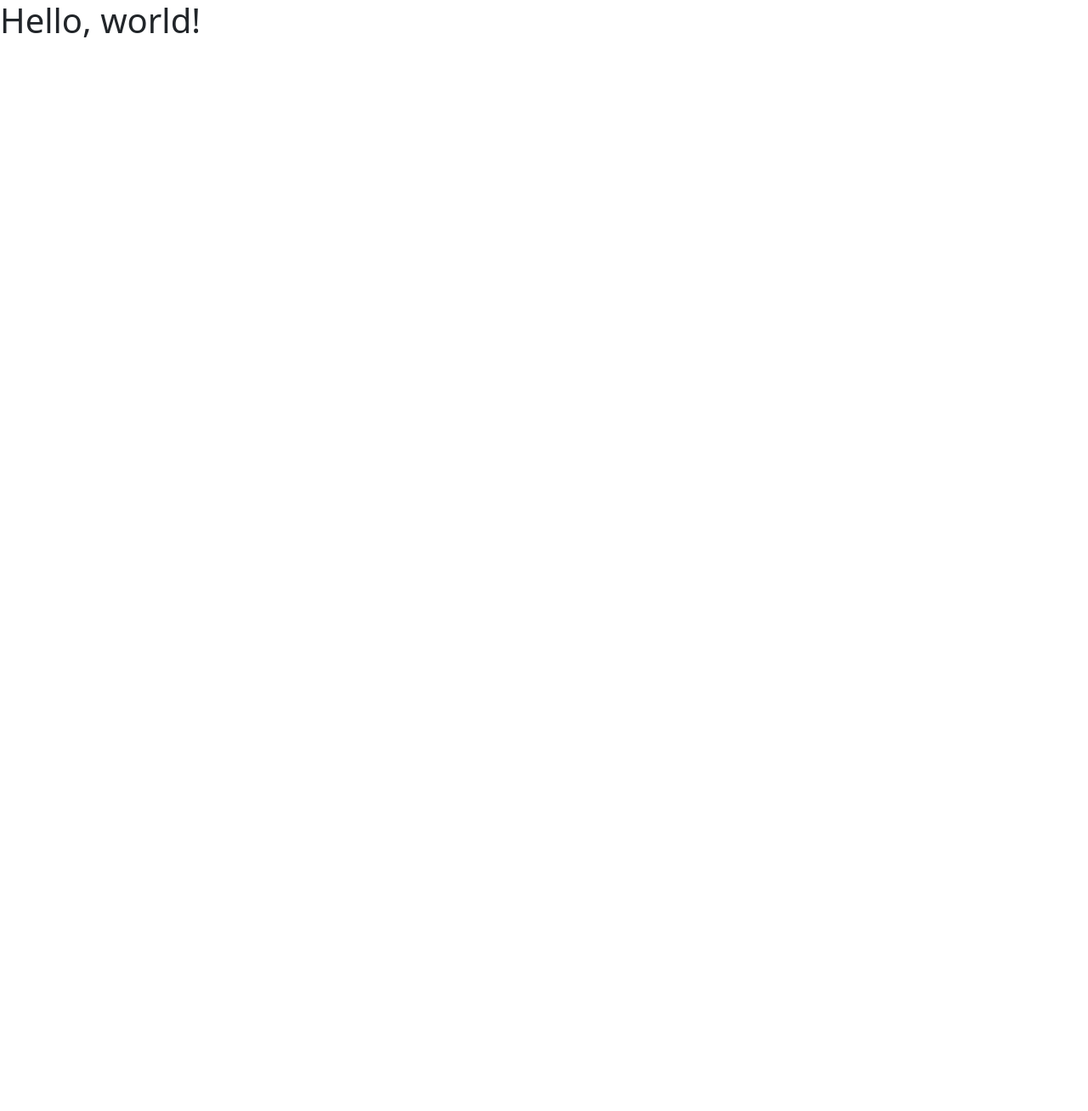
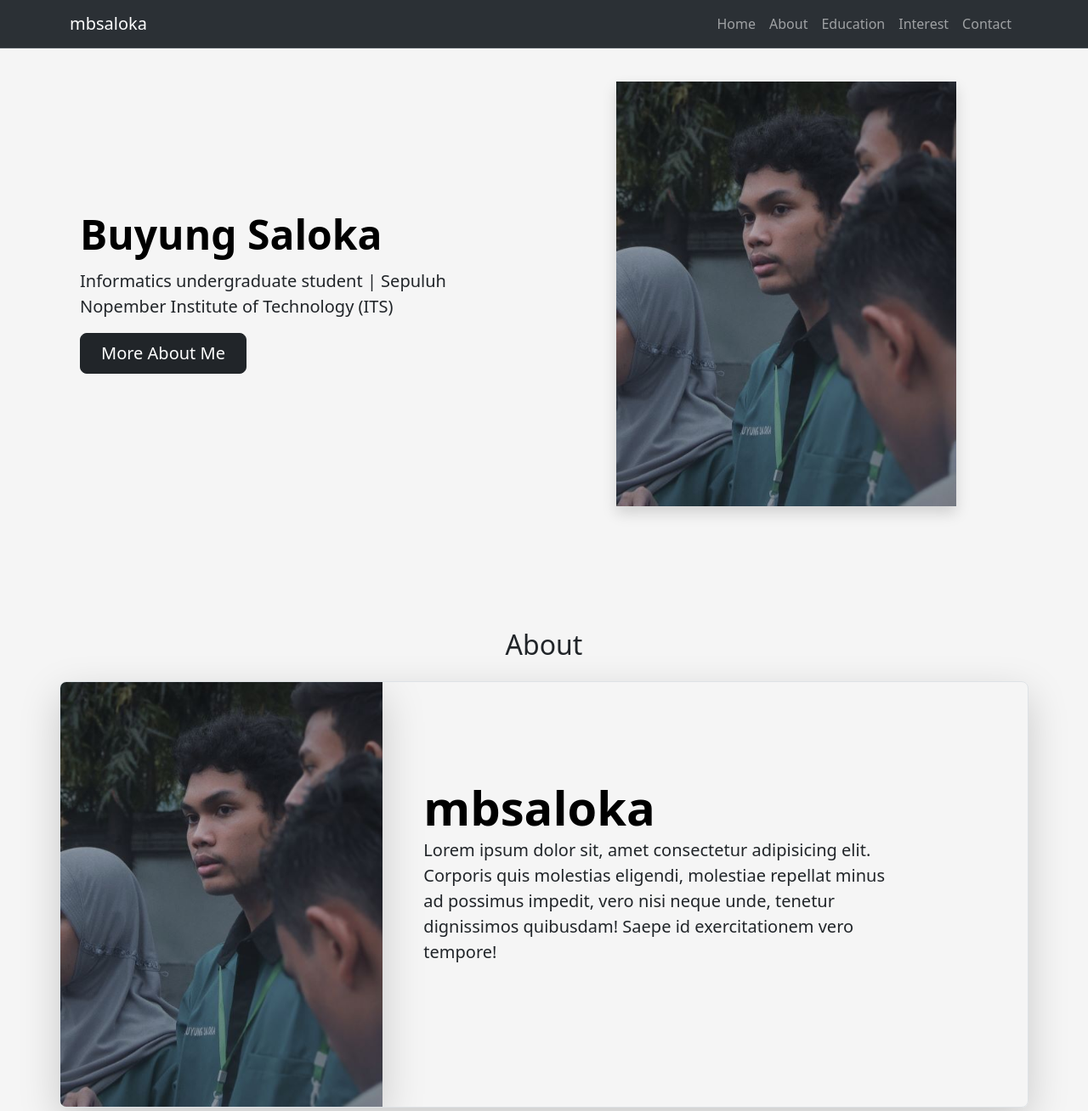
Before and after one commit to mbsaloka/my-portfolio, a plain HTML site: page index.html in a window 1280 px wide. Shown: the top 1308 px of the page at 85% size. Before the commit the page ends 800 px from the top, so only its background shows below. Drawn offline with nearby package versions, Linux system fonts and the light colour scheme.

Commit message:
membuat navbar, hero, dan about

```diff
--- a/css/style.css
+++ b/css/style.css
@@ -0,0 +1,4 @@
+body {
+  min-height: 2000px;
+  background-color: #f5f5f5;
+}
--- a/index.html
+++ b/index.html
@@ -3,11 +3,84 @@
   <head>
     <meta charset="utf-8" />
     <meta name="viewport" content="width=device-width, initial-scale=1" />
-    <title>Bootstrap demo</title>
+    <title>Buyung Saloka</title>
     <link href="https://cdn.jsdelivr.net/npm/bootstrap@5.3.0/dist/css/bootstrap.min.css" rel="stylesheet" integrity="sha384-9ndCyUaIbzAi2FUVXJi0CjmCapSmO7SnpJef0486qhLnuZ2cdeRhO02iuK6FUUVM" crossorigin="anonymous" />
+    <link rel="stylesheet" href="css/style.css" />
   </head>
   <body>
-    <h1>Hello, world!</h1>
+    <!-- Navbar -->
+    <nav class="navbar navbar-expand-lg bg-body-tertiary fixed-top bg-dark border-bottom border-bottom-dark" data-bs-theme="dark">
+      <div class="container">
+        <a class="navbar-brand" href="#">mbsaloka</a>
+        <button class="navbar-toggler" type="button" data-bs-toggle="collapse" data-bs-target="#navbarNavDropdown" aria-controls="navbarNavDropdown" aria-expanded="false" aria-label="Toggle navigation">
+          <span class="navbar-toggler-icon"></span>
+        </button>
+        <div class="collapse navbar-collapse" id="navbarNavDropdown">
+          <ul class="navbar-nav ms-auto">
+            <li class="nav-item">
+              <a class="nav-link" aria-current="page" href="#">Home</a>
+            </li>
+            <li class="nav-item">
+              <a class="nav-link" href="#about">About</a>
+            </li>
+            <li class="nav-item">
+              <a class="nav-link" href="#education">Education</a>
+            </li>
+            <li class="nav-item">
+              <a class="nav-link" href="#interest">Interest</a>
+            </li>
+            <li class="nav-item">
+              <a class="nav-link" href="#contact">Contact</a>
+            </li>
+          </ul>
+        </div>
+      </div>
+    </nav>
+    <!-- Akhir Navbar -->
+
+    <!-- Hero -->
+    <section class="hero" id="hero">
+      <div class="container col-xxl-8 px-4 py-5">
+        <div class="row flex-lg-row-reverse align-items-center g-5 py-5">
+          <div class="col-10 col-sm-8 col-lg-6">
+            <img src="img/hero.jpg" class="d-block mx-lg-auto img-fluid shadow" alt="Bootstrap Themes" width="400" height="400" loading="lazy" />
+          </div>
+          <div class="col-lg-6">
+            <h1 class="display-5 fw-bold text-body-emphasis lh-1 mb-3">Buyung Saloka</h1>
+            <p class="lead">Informatics undergraduate student | Sepuluh Nopember Institute of Technology (ITS)</p>
+            <div class="d-grid gap-2 d-md-flex justify-content-md-start">
+              <button type="button" class="btn btn-dark btn-lg px-4 me-md-2">More About Me</button>
+            </div>
+          </div>
+        </div>
+      </div>
+    </section>
+    <!-- Akhir Hero -->
+
+    <!-- About -->
+    <section class="about" id="about">
+      <div class="container my-5">
+        <div class="row text-center mb-3">
+          <div class="col">
+            <h2>About</h2>
+          </div>
+        </div>
+        <div class="row pb-0 pe-lg-0 align-items-center rounded-3 border shadow-lg overflow-hidden">
+          <div class="col-lg-4 p-0 overflow-hidden shadow-lg">
+            <img class="rounded-lg-3" src="img/hero.jpg" alt="" height="500" />
+          </div>
+          <div class="col-lg-7 p-3 p-lg-5 pt-lg-3">
+            <h3 class="display-4 fw-bold lh-1 text-body-emphasis">mbsaloka</h3>
+            <p class="lead color-white">
+              Lorem ipsum dolor sit, amet consectetur adipisicing elit. Corporis quis molestias eligendi, molestiae repellat minus ad possimus impedit, vero nisi neque unde, tenetur dignissimos quibusdam! Saepe id exercitationem vero
+              tempore!
+            </p>
+          </div>
+        </div>
+      </div>
+    </section>
+    <!-- Akhir About -->
+
     <script src="https://cdn.jsdelivr.net/npm/bootstrap@5.3.0/dist/js/bootstrap.bundle.min.js" integrity="sha384-geWF76RCwLtnZ8qwWowPQNguL3RmwHVBC9FhGdlKrxdiJJigb/j/68SIy3Te4Bkz" crossorigin="anonymous"></script>
   </body>
 </html>
```
Also changed, not shown: img/hero.jpg (added), notes.txt (added).
